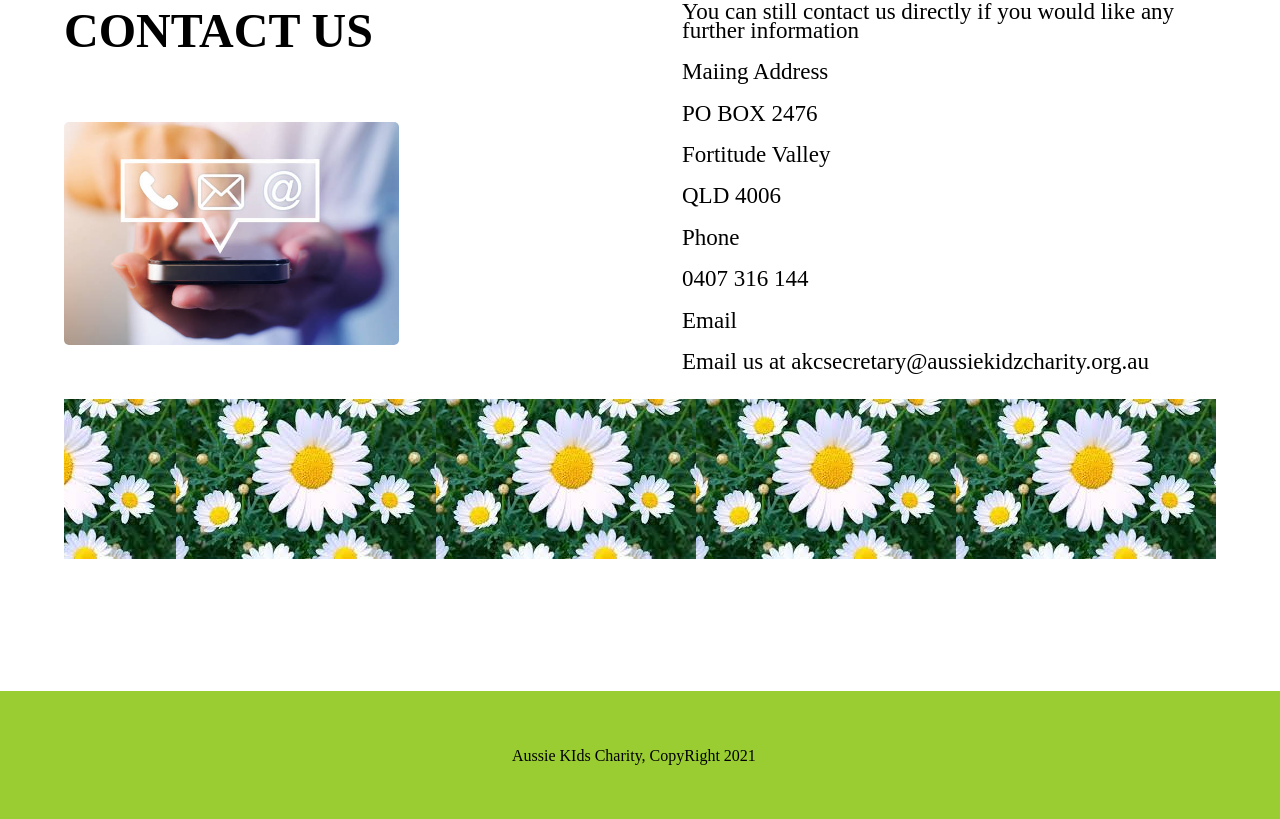
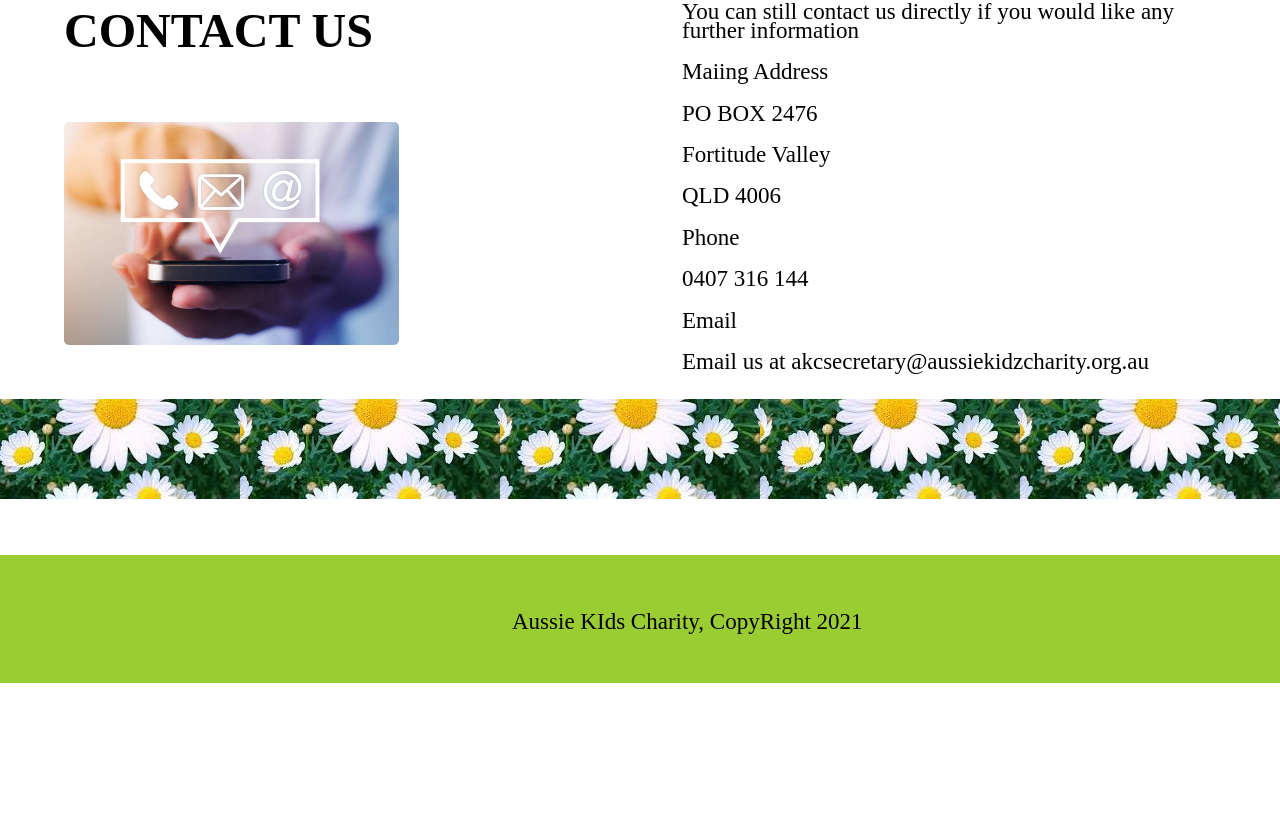
Before and after one commit to masa0219/masa0219.github.io, a plain HTML site: page index.html in a window 1280 px wide. Shown: the part 2339-3158 px from the top of the page. After the commit the page ends 3030 px from the top, so only its background shows below. Drawn offline with Linux system fonts and the light colour scheme; files whose address does not match are found by name.

Commit message:
Add files via upload

```diff
--- a/index.html
+++ b/index.html
@@ -65,10 +65,11 @@
             <p>Email us at akcsecretary@aussiekidzcharity.org.au</p>
         </figure>
         <div id="repeatable-background"></div>
+        <footer>
+            <p>Aussie KIds Charity, CopyRight 2021</p>
+        </footer>
     </section>
 
-    <footer>
-        <p>Aussie KIds Charity, CopyRight 2021</p>
-    </footer>
+
 </body>
 </html>
--- a/style.css
+++ b/style.css
@@ -141,18 +141,19 @@ header h5 {
     background-position: right bottom;
     background-repeat: repeat-x;
     background-attachment: relative;
-    height: 160px;
-    width: 90%;
-    margin-left: 5%;
+    height: 100px;
+    width: 100%;
+
 }
 footer {
     background-color: yellowgreen;
     height: 8em;
     width: 100%;
     overflow: hidden;
+    margin-top: 3.5em;
 }
 footer p {
     position: relative;
-    padding-top: 2.5em;
     margin-left: 40%;
+    margin-top: 2.5em;
 }
```
